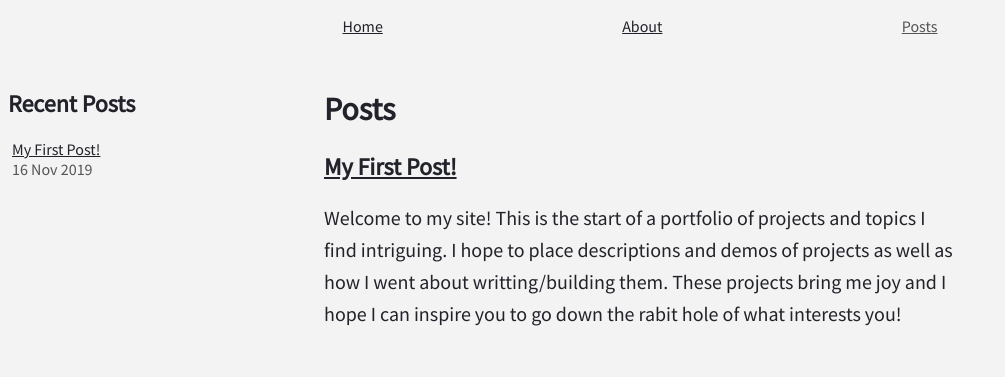
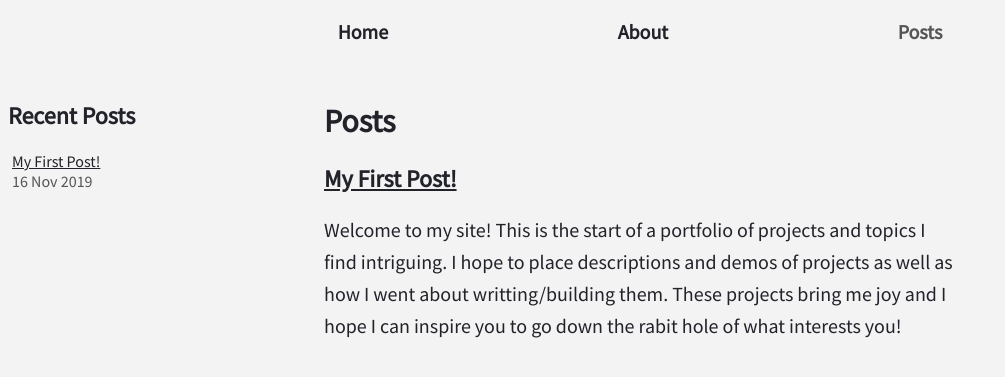
Before and after one commit to dlameter/dlameter.github.io, a Jekyll site: the page built from posts.html, in a window 1280 px wide. Shown: the top 377 px of the page, without its empty margins (0-1005 px from the left). Built offline with Jekyll 4.4.1, drawn with Linux system fonts in a browser that asks for light colours.

Commit message:
Trying out animations to add flair to the top nav bar, keyframes tried but settled on simpler effect

```diff
--- a/_sass/main.scss
+++ b/_sass/main.scss
@@ -4,7 +4,85 @@
 
 $large-main-width: 50%;
 $large-sidebar-width: 25%;
-$mobile-width: 75%;
+$mobile-width: 85%;
+
+$animation-float-up: 'float-up 0.10s ease 1';
+
+@mixin animation($str) {
+  -webkit-animation: #{$str};
+  -moz-animation: #{$str};
+  -ms-animation: #{$str};
+  -o-animation: #{$str};
+  animation: #{$str};
+}
+
+@mixin keyframes($animation-name) {
+  @-webkit-keyframes #{$animation-name} {
+    @content;
+  }
+
+  @-moz-keyframes #{$animation-name} {
+    @content;
+  }
+
+  @-ms-keyframes #{$animation-name} {
+    @content;
+  }
+
+  @-o-keyframes #{$animation-name} {
+    @content;
+  }
+
+  @keyframes #{$animation-name} {
+    @content;
+  }
+}
+
+@mixin transform($transforms) {
+  -webkit-transform: $transforms;
+  -moz-transform: $transforms;
+  -ms-transform: $transforms;
+  -o-transform: $transforms;
+  transform: $transforms;
+}
+
+@mixin transform-origin($origin) {
+  -webkit-transform-origin: $origin;
+  -moz-transform-origin: $origin;
+  -ms-transform-origin: $origin;
+  -o-transform-origin: $origin;
+  transform-origin: $origin;
+}
+
+@mixin transition($args...) {
+  -webkit-transition: $args;
+  -moz-transition: $args;
+  -ms-transition: $args;
+  -o-transition: $args;
+  transition: $args;
+}
+
+@mixin growing-underline($color) {
+  position: relative;
+
+  &:before {
+    content: "";
+    position: absolute;
+    width: 100%;
+    height: 2px;
+    bottom: 0;
+    left: 0;
+    background-color: $color;
+    visibility: hidden;
+    @include transform(scaleX(0));
+    @include transition(all 0.3s ease-in-out 0s);
+  }
+
+  &:hover:before {
+      visibility: visible;
+      @include transform(scaleX(1));
+  }
+}
 
 * {
   font-family: 'Source Sans Pro', sans-serif;
@@ -38,16 +116,16 @@
   list-style-type: none;
   margin: 0;
   padding: 0;
-}
 
-.dated-list li {
-  padding: 0 0.25rem 0 0.25rem;
-  margin: 0 0 1rem 0;
-}
+  li {
+    padding: 0 0.25rem 0 0.25rem;
+    margin: 0 0 1rem 0;
 
-.dated-list li * {
-  margin: 0;
-  padding: 0;
+    * {
+      margin: 0;
+      padding: 0;
+    }
+  }
 }
 
 .nav-bar {
@@ -60,10 +138,20 @@
 
 .nav-link {
   color: $dark;
-}
+  font-size: 1.25rem;
+  font-weight: bold;
+  line-height: 2rem;
+  text-decoration: none;
+  @include growing-underline($dark);
 
-.nav-link-current {
-  color: $highlight;
+  &-current {
+    color: $highlight;
+    font-size: 1.25rem;
+    font-weight: bold;
+    line-height: 2rem;
+    text-decoration: none;
+    @include growing-underline($highlight);
+  }
 }
 
 .page {
@@ -82,6 +170,18 @@
   text-align: center;
 }
 
+@include keyframes(float-up) {
+  0% {
+    transform-origin: center bottom;
+    transform: scale(1,1);
+  }
+
+  to {
+    transform-origin: center bottom;
+    transform: scale(1.1,1.1);
+  }
+}
+
 @media all and (max-width: 500px) {
   .content {
     width: $mobile-width;
```
